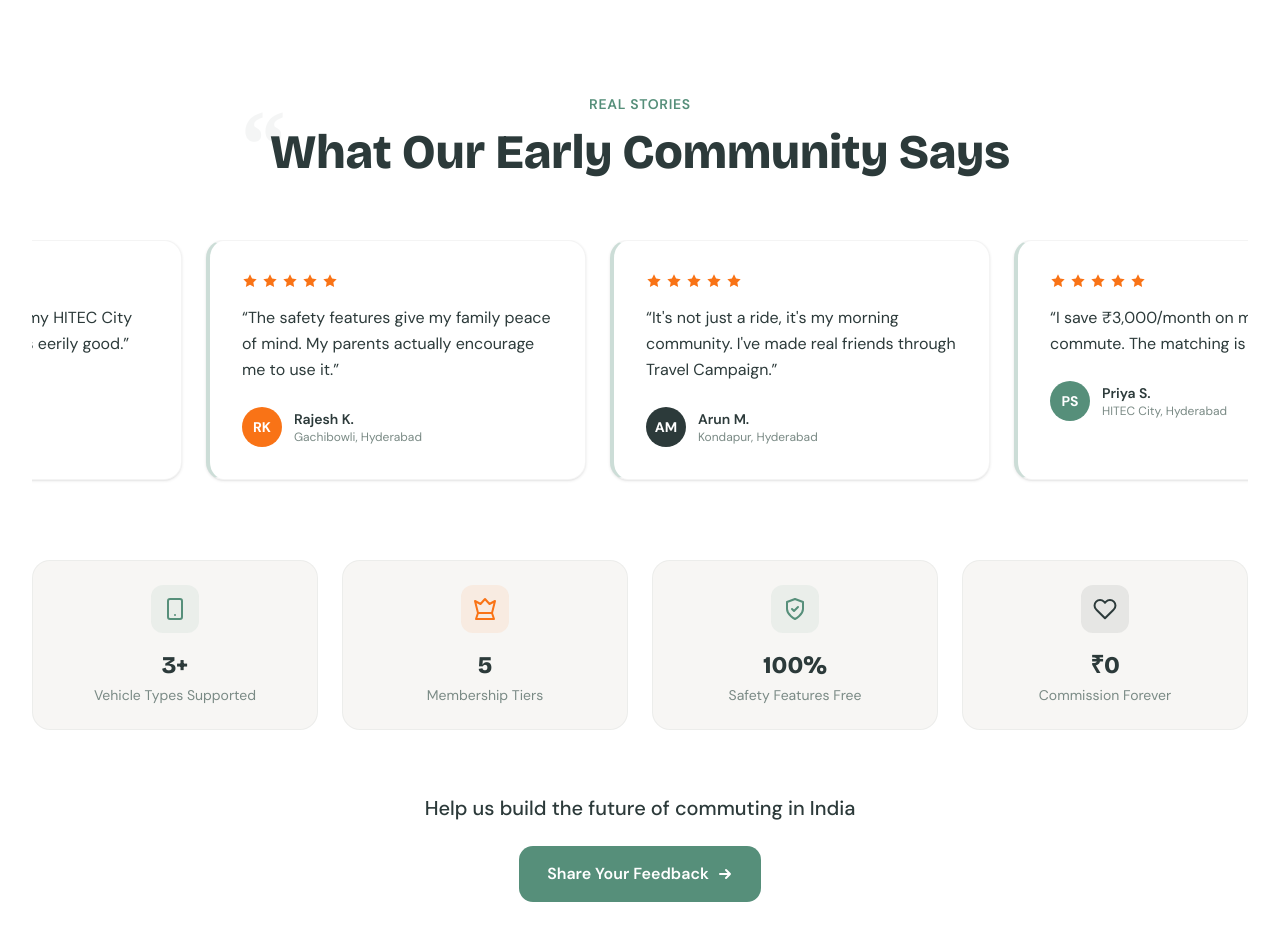
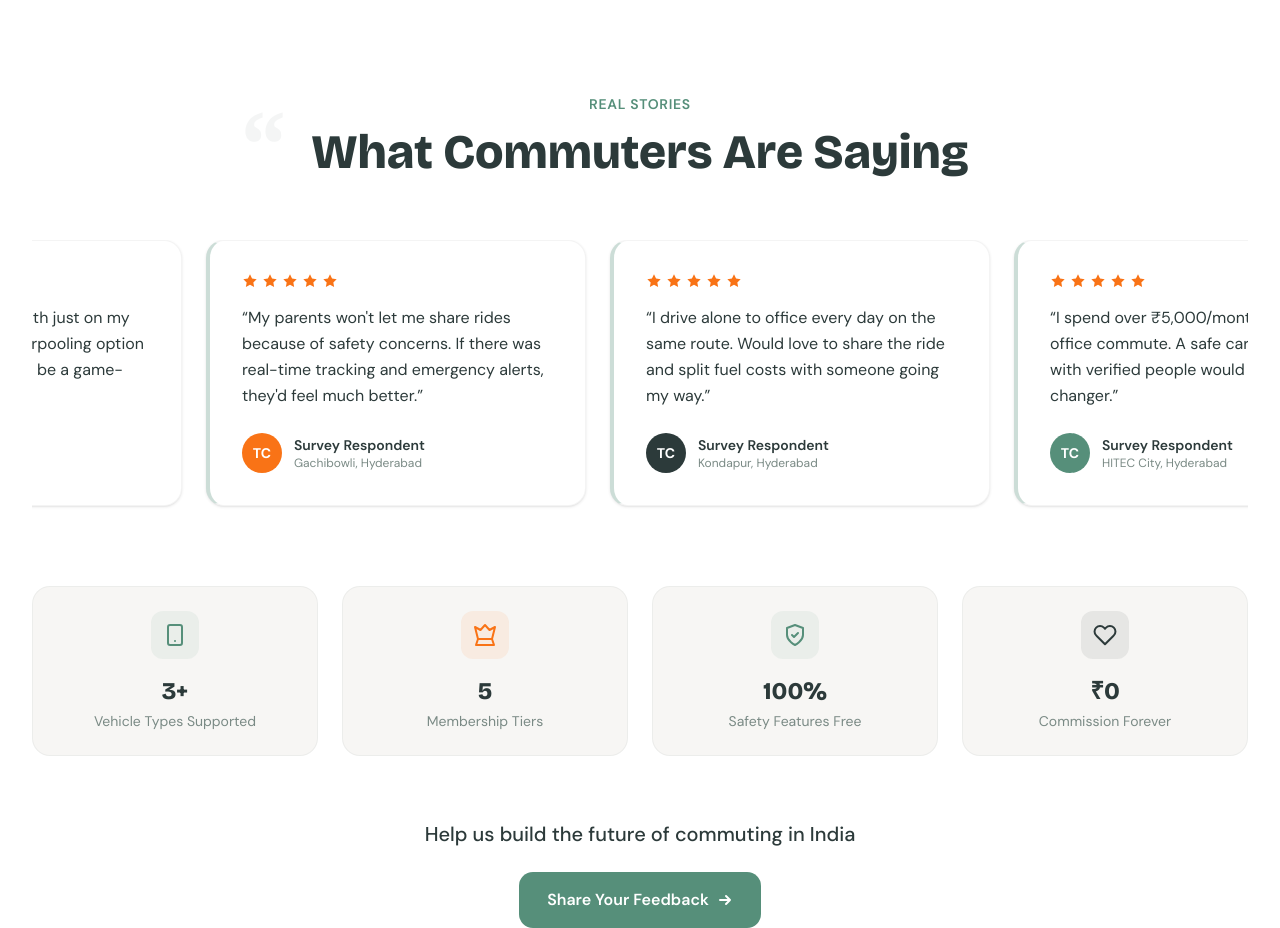
Before and after one commit to travelcampaign/website, a Next.js app: page / in a window 1280 px wide. Shown: the part 5120-6048 px from the top of the page. Built offline with nearby package versions, Linux system fonts and the light colour scheme.

Commit message:
fix: replace fake testimonials with realistic pre-launch survey quotes
Testimonials were fabricated with specific names and savings claims.
Replaced with honest commuter pain-point quotes labeled as survey
respondents. Will update with real survey data when available.

```diff
--- a/src/components/Community.tsx
+++ b/src/components/Community.tsx
@@ -8,26 +8,26 @@ const SURVEY_URL =
 
 const testimonials = [
   {
-    quote: "I save \u20B93,000/month on my HITEC City commute. The matching is eerily good.",
-    name: "Priya S.",
+    quote: "I spend over \u20B95,000/month just on my office commute. A safe carpooling option with verified people would be a game-changer.",
+    name: "Survey Respondent",
     location: "HITEC City, Hyderabad",
-    initials: "PS",
+    initials: "TC",
     color: "#568F7A",
   },
   {
     quote:
-      "The safety features give my family peace of mind. My parents actually encourage me to use it.",
-    name: "Rajesh K.",
+      "My parents won't let me share rides because of safety concerns. If there was real-time tracking and emergency alerts, they'd feel much better.",
+    name: "Survey Respondent",
     location: "Gachibowli, Hyderabad",
-    initials: "RK",
+    initials: "TC",
     color: "#F97316",
   },
   {
     quote:
-      "It's not just a ride, it's my morning community. I've made real friends through Travel Campaign.",
-    name: "Arun M.",
+      "I drive alone to office every day on the same route. Would love to share the ride and split fuel costs with someone going my way.",
+    name: "Survey Respondent",
     location: "Kondapur, Hyderabad",
-    initials: "AM",
+    initials: "TC",
     color: "#2C3A3A",
   },
 ];
@@ -158,7 +158,7 @@ export default function Community() {
             className="relative mt-3 font-[family-name:var(--font-bricolage)] text-4xl md:text-5xl font-extrabold text-primary"
           >
             <span className="absolute -top-8 -left-4 text-8xl font-serif text-primary/5 select-none">&ldquo;</span>
-            What Our Early Community Says
+            What Commuters Are Saying
           </motion.h2>
         </div>
 
```
